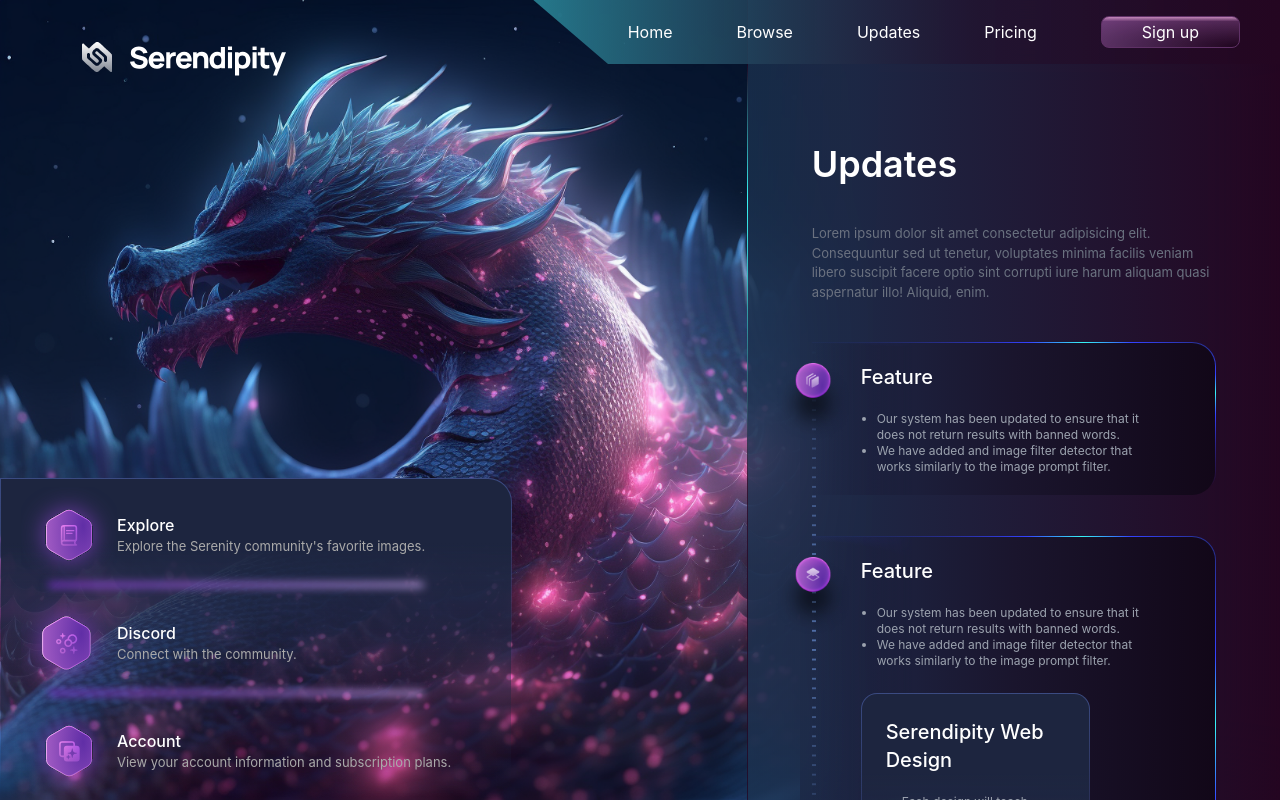
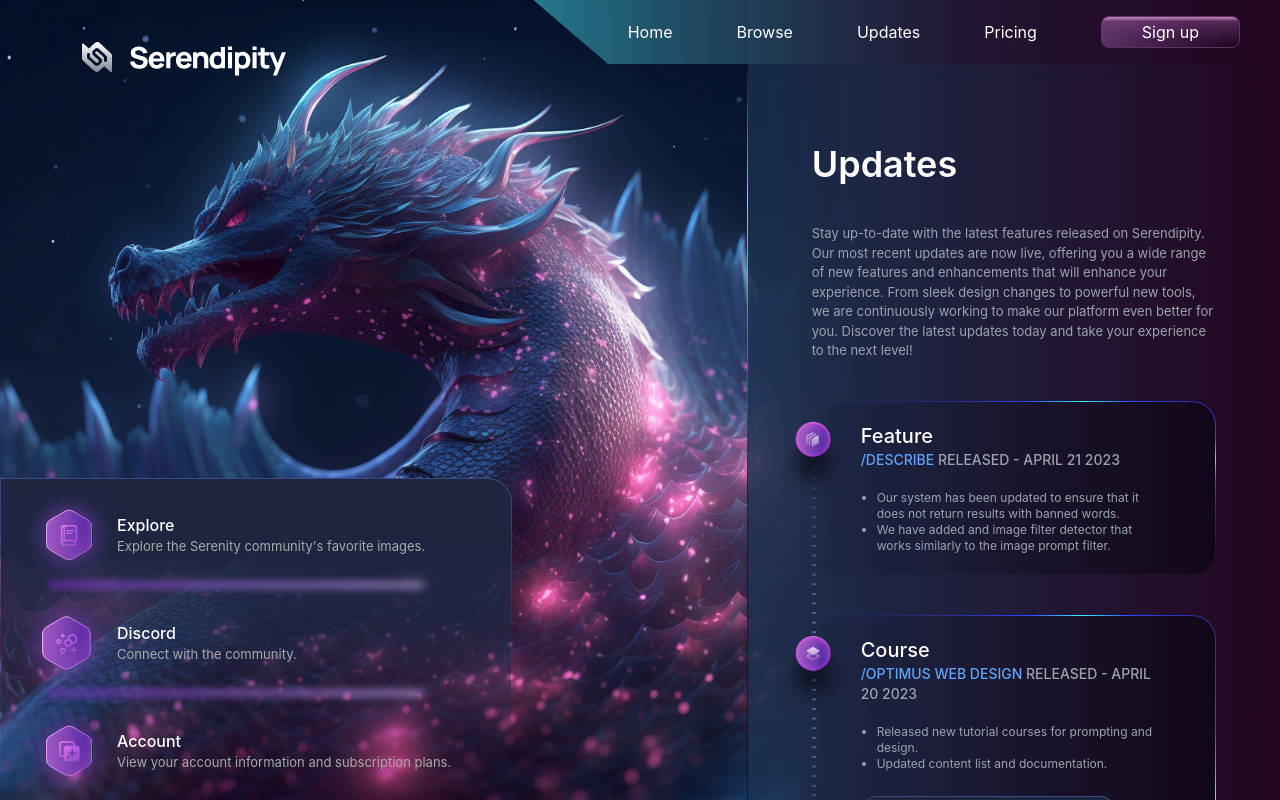
Before and after one commit to Zivic/Frontend-challenge, a React (Vite) app: page / in a window 1280 px wide. Built offline with nearby package versions, Linux system fonts and the light colour scheme.

Commit message:
feat: final version (desktop)

```diff
--- a/src/components/layout/Notification.tsx
+++ b/src/components/layout/Notification.tsx
@@ -5,7 +5,7 @@ const Notification = (props) => {
     <>
     <div>
       <div
-        className=" p-6 mt-6 w-3/4 rounded-2xl
+        className=" p-6 mt-6 w-10/12 rounded-2xl
       custom-border-notification
     "
       >
--- a/src/components/layout/Sidebar.tsx
+++ b/src/components/layout/Sidebar.tsx
@@ -2,73 +2,99 @@ import React from "react";
 import NewsCard from "./NewsCard";
 import Notification from "./Notification";
 const Sidebar = () => {
-  return <>
-    <div className="fixed right-0 top-0 bottom-0 overflow-y-scroll box-border m-0  w-5/12 h-full  z-10 p-16
+  return (
+    <>
+      <div
+        className="fixed right-0 top-0 bottom-0 overflow-y-scroll box-border m-0  w-5/12 h-full  z-10 p-16
     bg-gradient-to-r from-sidebar-gradient-start/75 from-20% to-sidebar-gradient-end/75 backdrop-blur-2xl
     custom-border-sidebar
-    ">
+    "
+      >
         <h1 className=" mt-20 text-white text-4xl font-semibold">Updates</h1>
-      <p className=" mt-10 text-gray-500">Lorem ipsum dolor sit amet consectetur adipisicing elit. Consequuntur sed ut tenetur, voluptates minima facilis veniam libero suscipit facere optio sint corrupti iure harum aliquam quasi aspernatur illo! Aliquid, enim.</p>
+        <p className=" mt-10 text-gray-400">
+          Stay up-to-date with the latest features released on Serendipity. Our
+          most recent updates are now live, offering you a wide range of new
+          features and enhancements that will enhance your experience. From
+          sleek design changes to powerful new tools, we are continuously
+          working to make our platform even better for you. Discover the latest
+          updates today and take your experience to the next level!
+        </p>
         <div className="">
-      <div className="absolute w-1 h-2/3 lines ">
-      </div>
+          <div className="absolute w-1 h-2/3 lines "></div>
 
           <div className="">
             <NewsCard imgsrc="/src/assets/box.png">
-        <h2 className="text-white text-xl mb-5">Feature</h2>
-        <ul className="text-gray-400 text-xs list-disc ml-4">
+              <h2 className="text-white text-xl ">Feature</h2>
+              <h3 className="text-sm text-gray-400">
+                {" "}
+                <span className=" text-blue-400">/DESCRIBE</span> RELEASED -
+                APRIL 21 2023
+              </h3>
+              <ul className="text-gray-400 text-xs list-disc ml-4 mt-5">
                 <li>
-            Our system has been updated to ensure that it does not return results with banned words.
+                  Our system has been updated to ensure that it does not return
+                  results with banned words.
                 </li>
                 <li>
-            We have added and  image filter detector that works similarly to the image prompt filter.
+                  We have added and image filter detector that works similarly
+                  to the image prompt filter.
                 </li>
               </ul>
             </NewsCard>
             <NewsCard imgsrc="/src/assets/panel.png">
-      <h2 className="text-white text-xl mb-5">Feature</h2>
-        <ul className="text-gray-400 text-xs list-disc ml-4">
+              <h2 className="text-white text-xl ">Course</h2>
+              <h3 className="text-sm text-gray-400">
+                {" "}
+                <span className=" text-blue-400">/OPTIMUS WEB DESIGN</span> RELEASED -
+                APRIL 20 2023
+              </h3>
+              <ul className="text-gray-400 text-xs list-disc ml-4 mt-5">
                 <li>
-            Our system has been updated to ensure that it does not return results with banned words.
+                  Released new tutorial courses for prompting and design.
                 </li>
                 <li>
-            We have added and  image filter detector that works similarly to the image prompt filter.
+                  Updated content list and documentation.
                 </li>
               </ul>
               <Notification>
-          <h2 className="text-white text-xl mb-5">Serendipity Web Design</h2>
+                <h2 className="text-white text-xl mb-5">
+                  Serendipity Web Design
+                </h2>
                 <p className="text-gray-400 text-xs list-disc ml-4">
-            Each design will teach different techniques for mobile and web and will have both the User Interface lesson and the Prototyping lesson. Get editable design files for all...
+                  Each design will teach different techniques for mobile and web
+                  and will have both the User Interface lesson and the
+                  Prototyping lesson. Get editable design files for all...
                 </p>
                 <div className="flex flex-row items-center mt-5 gap-2">
-          <img src="/src/assets/react.svg" alt="react.svg" />
+                  <img src="/src/assets/avatar.png" alt="avatar.png" />
 
                   <h3 className=" text-white text-md ">Taught by George Z.</h3>
-
                 </div>
                 <button className="custom-button-explore py-1 px-6 mt-5 drop-shadow-xl text-white font-medium ">
-            <span className=" text-xl mr-2 p-0 text-gray-400">
-            →
-            </span>
-          Explore feature</button>
-
-
+                  <span className=" text-xl mr-2 p-0 text-gray-400">→</span>
+                  Explore feature
+                </button>
               </Notification>
             </NewsCard>
             <NewsCard imgsrc="/src/assets/bugfix.png">
-      <h2 className="text-white text-xl mb-5">Feature</h2>
-        <ul className="text-gray-400 text-xs list-disc ml-4">
+              <h2 className="text-white text-xl">Feature</h2>
+              <h3 className="text-sm text-gray-400">
+                {" "}
+                <span className=" text-blue-400">/VATIATIONS</span>{" "}
+                FIXED - APRIL 19 2023
+              </h3>
+              <ul className="text-gray-400 text-xs list-disc ml-4 mt-5">
                 <li>
-            Our system has been updated to ensure that it does not return results with banned words.
+                  Variations on image prompts without text prompts now work
+                  again.
                 </li>
-          <li>
-            We have added and  image filter detector that works similarly to the image prompt filter.
-          </li>
+                <li>Using the X reaction emote to delete job works again </li>
               </ul>
             </NewsCard>
           </div>
         </div>
       </div>
-  </>;
+    </>
+  );
 };
 export default Sidebar;
```
Also changed, not shown: src/assets/avatar.png (added). Lines whose indentation alone changed are shown as unchanged.
